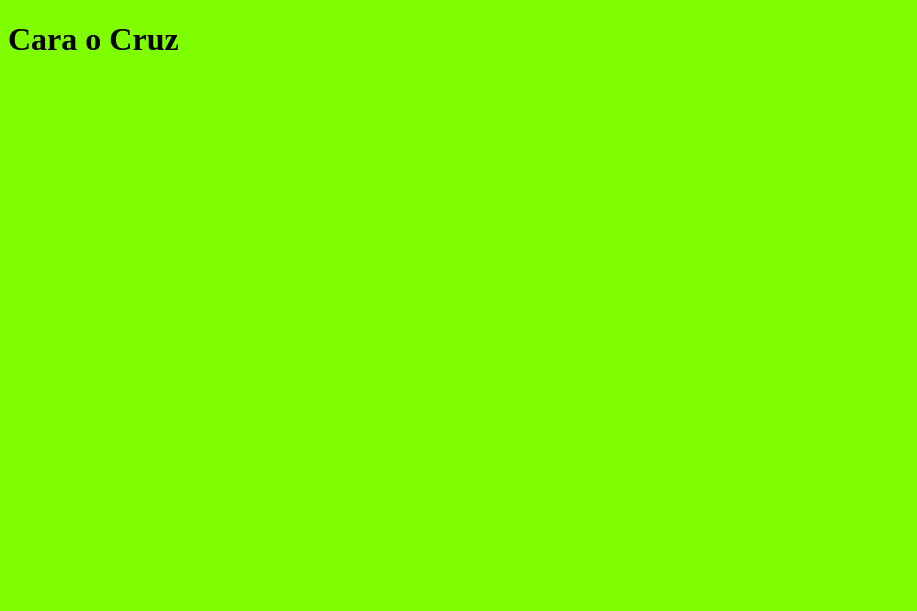
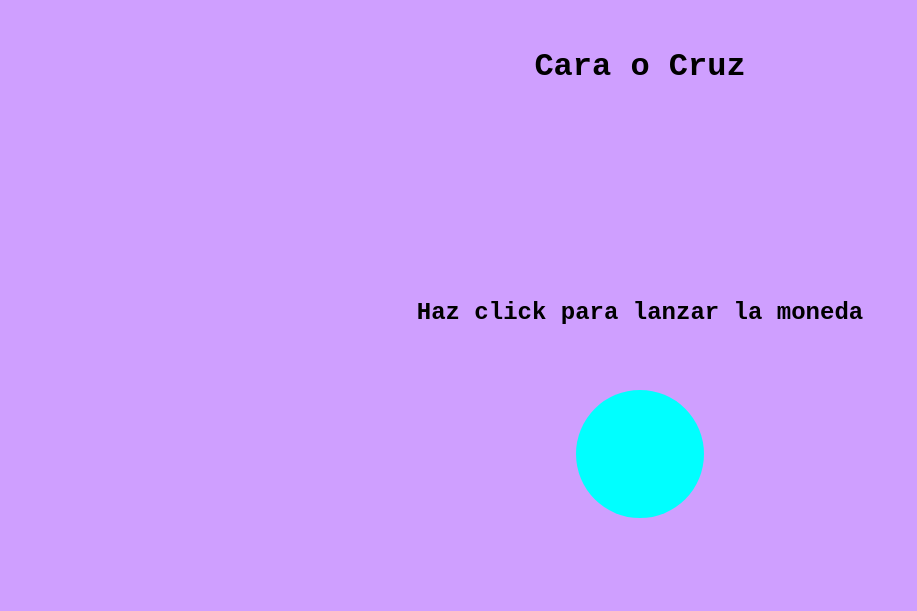
Before and after one commit to adrian-cano-udit/caraocruz_32, a plain HTML site: page index.html in a window 1280 px wide. Shown: the whole page, without its empty margins (0-917 px from the left). Drawn offline with Linux system fonts and the light colour scheme.

Commit message:
coin styled

```diff
--- a/css/style.css
+++ b/css/style.css
@@ -1,3 +1,83 @@
+* {
+    padding: 0;
+    margin: 0;
+    box-sizing: border-box;
+    font-family: 'Courier New', Courier, monospace;
+}
+
 body {
-    background-color: chartreuse;
+    background-color: rgb(207, 159, 255);
 }
+
+header {
+    height: 20vh;
+    padding: 3rem;
+    text-align: center;
+}
+
+main {
+    padding: 3rem;
+}
+
+section {
+    height: 50vh;
+    display: flex;
+    justify-content: center;
+    align-items: center;
+    flex-direction: column;
+    gap: 4rem;
+}
+
+#coin {
+    width: 128px;
+    height: 128px;
+    position: relative;
+    transform-style: preserve-3d;
+}
+
+#coin div {
+    width: 100%;
+    height: 100%;
+    border-radius: 50%;
+    position: absolute;
+    backface-visibility: hidden;
+}
+
+#coin .heads {
+    background-color: aqua;
+    z-index: 100;
+}
+
+#coin .tails {
+    background-color: crimson;
+    transform: rotateY(-180deg);
+}
+
+#coin.isHeads {
+    animation: flipHeads 3s ease-in-out forwards;
+}
+
+
+#coin.isTails {
+    animation: flipTails 3s ease-in-out forwards;
+}
+
+
+/* ANIMATION */
+@keyframes flipHeads {
+    from {
+        transform: rotateY(0);
+    }
+    to {
+        transform: rotateY(1800deg);
+    }
+}
+
+@keyframes flipTails {
+    from {
+        transform: rotateY(0);
+    }
+    to {
+        transform: rotateY(1980deg);
+    }
+}
--- a/index.html
+++ b/index.html
@@ -11,7 +11,13 @@
         <h1>Cara o Cruz</h1>
     </header>
     <main>
-
+        <section>
+            <h2>Haz click para lanzar la moneda</h2>
+            <div id="coin">
+                <div class="heads"></div>
+                <div class="tails"></div>
+            </div>
+        </section>
     </main>
     <footer>
 
```
